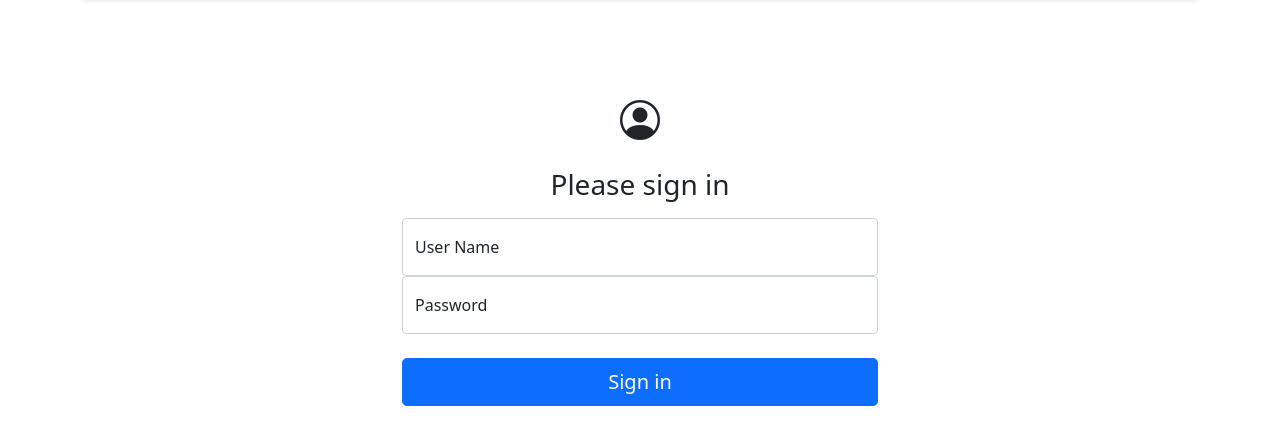
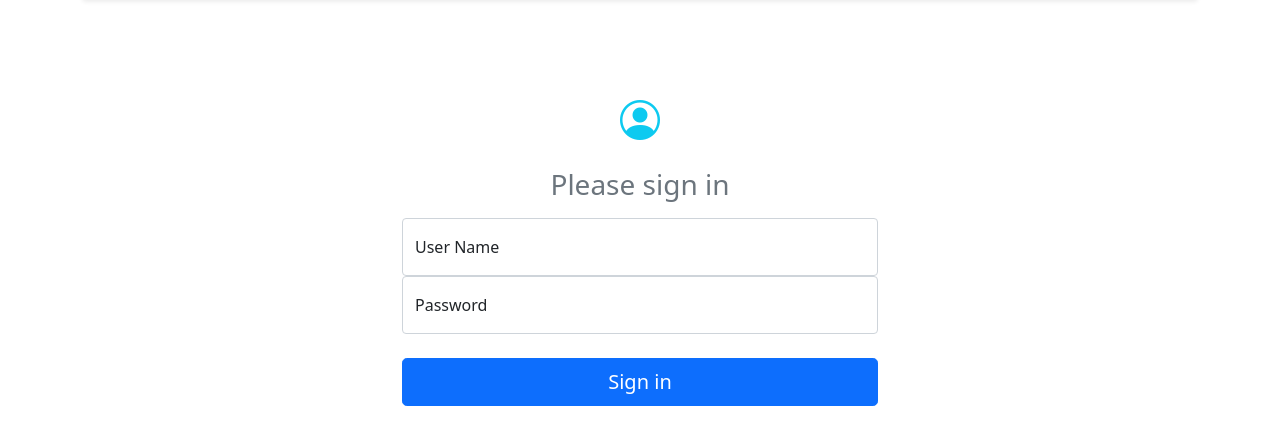
Before and after one commit to santoshrai55/basic_django_crud, a Django app: page /login in a window 1280 px wide. Shown: the part 92-538 px from the top of the page. Run offline with Django 4.2, Linux system fonts and the light colour scheme; some libraries are stand-ins or nearby versions.

Commit message:
custimizes login page

```diff
--- a/mini_app/templates/mini_app/login.html
+++ b/mini_app/templates/mini_app/login.html
@@ -1,8 +1,8 @@
 {% extends "base.html" %} {% block header-footer %} <div class="container mt-5 text-center" style="max-width: 500px;">
     <main class="form-signin w-100 m-auto pt-5">
-        <form method="POST"> {% csrf_token %} <h1 class="fs-1 mb-4"><i class="bi bi-person-circle"></i>
+        <form method="POST"> {% csrf_token %} <h1 class="fs-1 mb-4"><i class="bi bi-person-circle text-info"></i>
             </h1>
-            <h1 class="h3 mb-3 fw-normal">Please sign in</h1>
+            <h1 class="h3 mb-3 fw-normal text-secondary">Please sign in</h1>
             <div class="form-floating">
                 <input type="text" class="form-control" id="username" placeholder="Username" name="username">
                 <label for="username">User Name</label>
```
